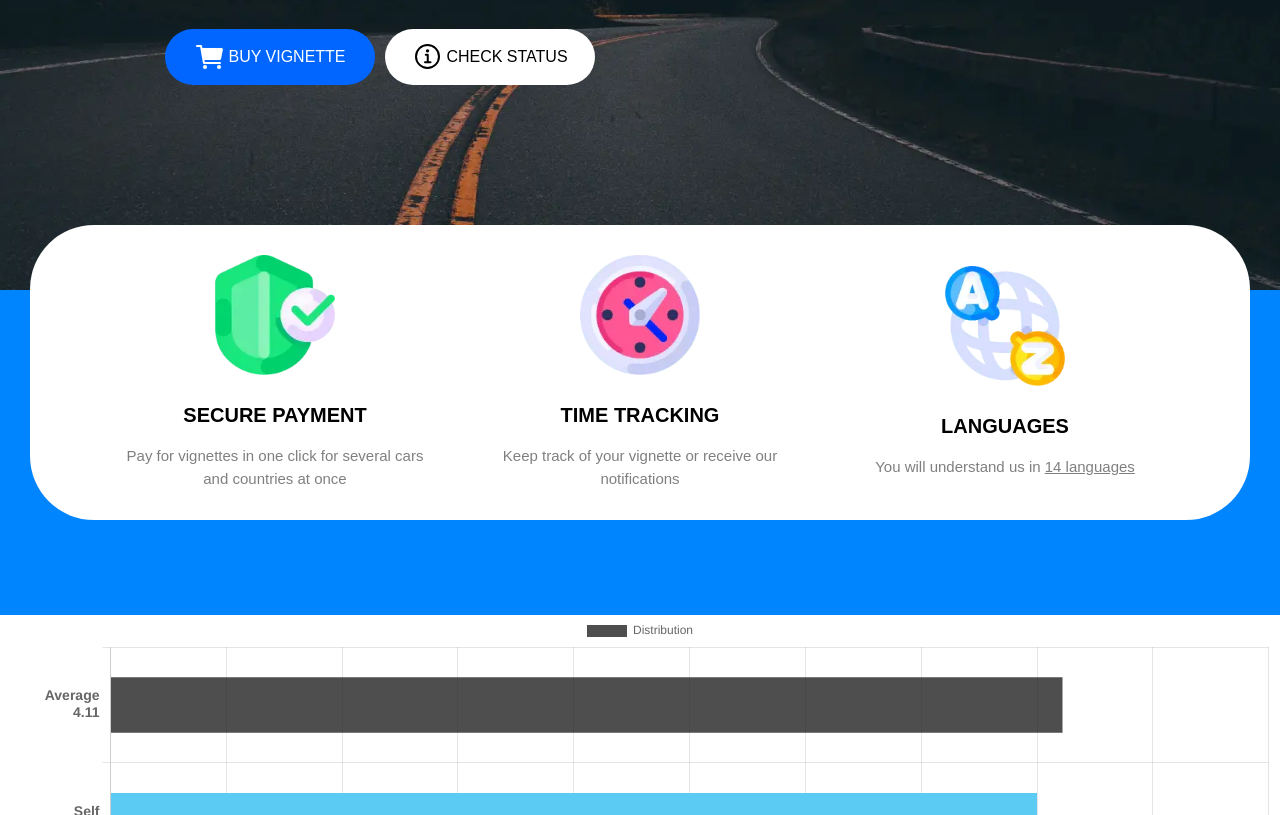
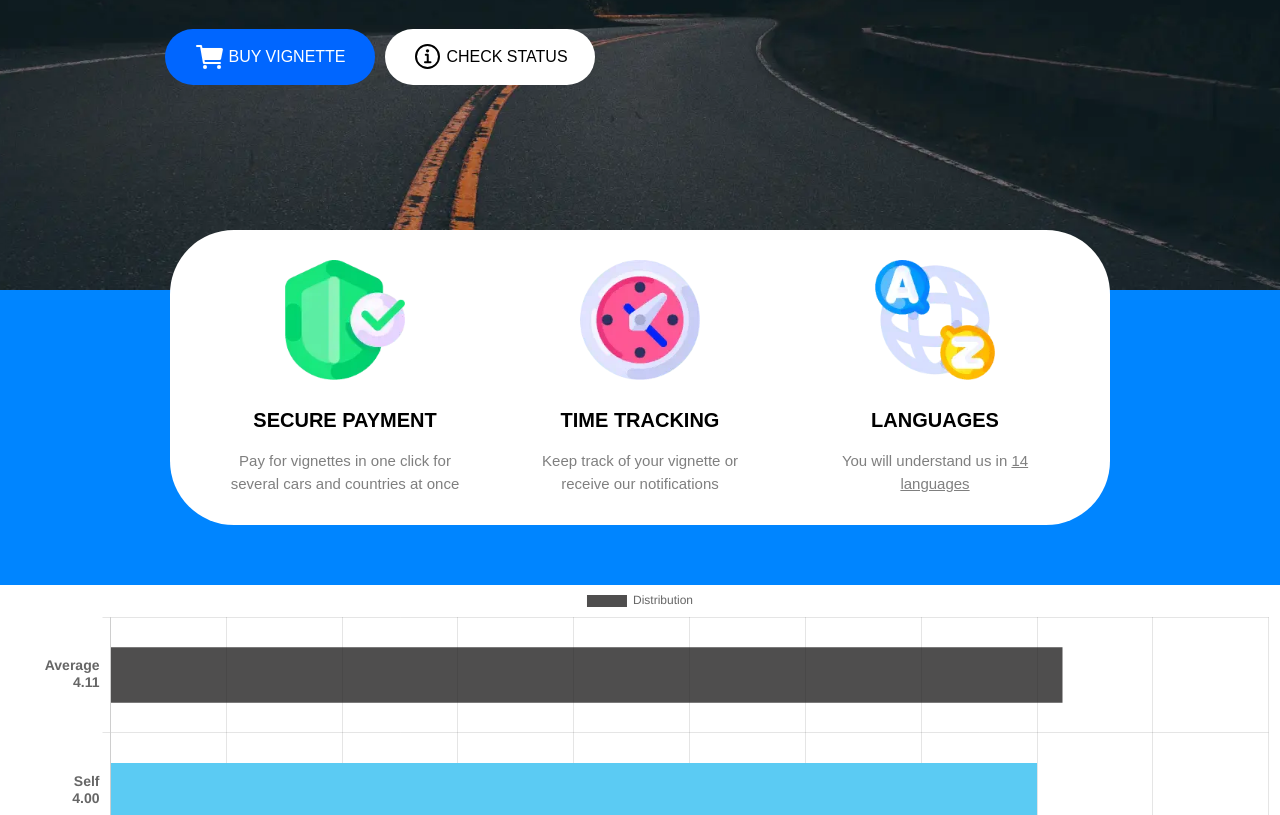
Before and after one commit to tanmayvaij/vignette_clone, a React (Create React App) app: page / in a window 1280 px wide. Shown: the part 489-1304 px from the top of the page. Built offline with nearby package versions, Linux system fonts and the light colour scheme.

Commit message:
correction in feature tab

```diff
--- a/src/index.css
+++ b/src/index.css
@@ -359,4 +359,10 @@
     #navbar {
         padding-left: 130px;
     }
+    #features {
+        padding: 0 140px;
+    }
+    #features > div {
+        top: -60px;
+    }
 }
```
